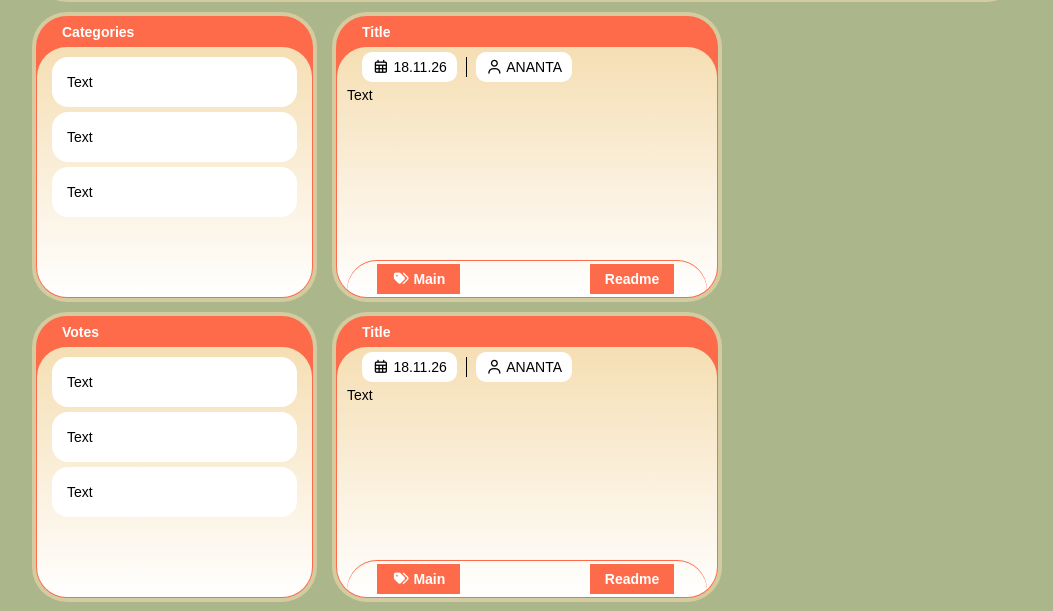
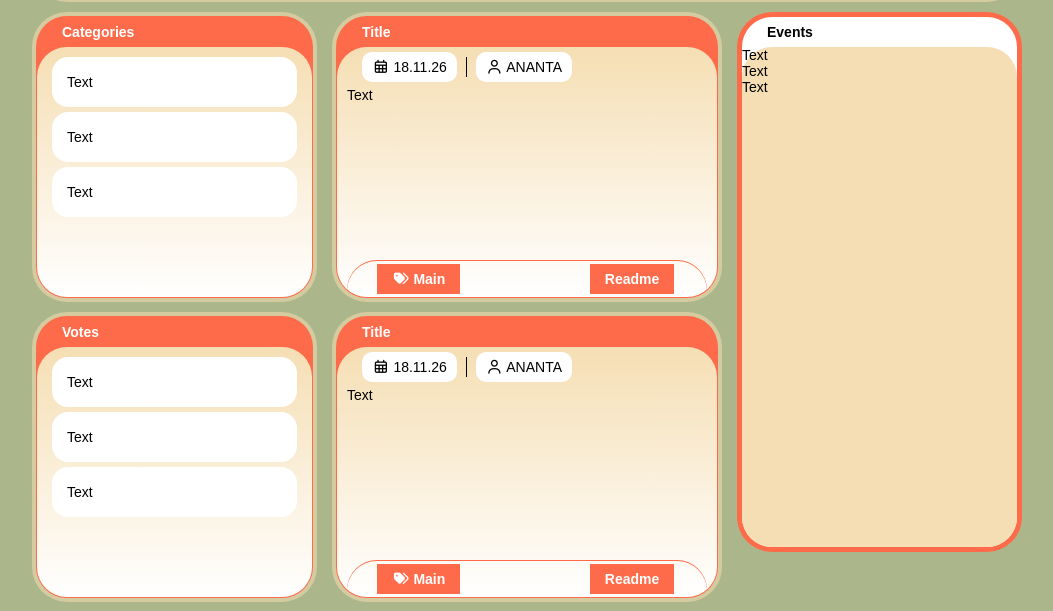
Before and after one commit to Jordancomm/Ananta-game, a plain HTML site: page index.html in a window 1280 px wide. Shown: the part 178-789 px from the top of the page, without its empty margins (113-1166 px from the left). Drawn offline with Linux system fonts and the light colour scheme.

Commit message:
Update index.html

```diff
--- a/index.html
+++ b/index.html
@@ -213,6 +213,28 @@
       box-shadow: inset 0 -2px 0 0 #fe6b4a, inset 0 -3px 0 0 white, inset 0 0 0 1px #fe6b4a;
 */
     }
+
+
+
+    .events {
+      width: 100%;
+      border-radius: 30px;
+      background: white;
+      box-shadow: 0 0 0 5px #fe6b4a;
+    }
+    .events-title {
+      height: 30px;
+      line-height: 30px;
+      font-weight: bold;
+      box-sizing: border-box;
+      padding-left: 25px;
+    }
+    .events-body {
+      min-height: 500px;
+      background: wheat;
+      border-radius: 30px;
+    }
+
     footer {
       width: calc(100% - 300px);
       height: 100px;
@@ -320,6 +342,18 @@
         </div>
       </section>
     </article>
+    <aside>
+      <div class='events'>
+        <div class='events-title'>Events</div>
+        <div class='events-body'>
+          <ul>
+            <li>Text</li>
+            <li>Text</li>
+            <li>Text</li>
+          </ul>
+        </div>
+      </div>
+    </aside>
   </main>
   <footer>
 
```
